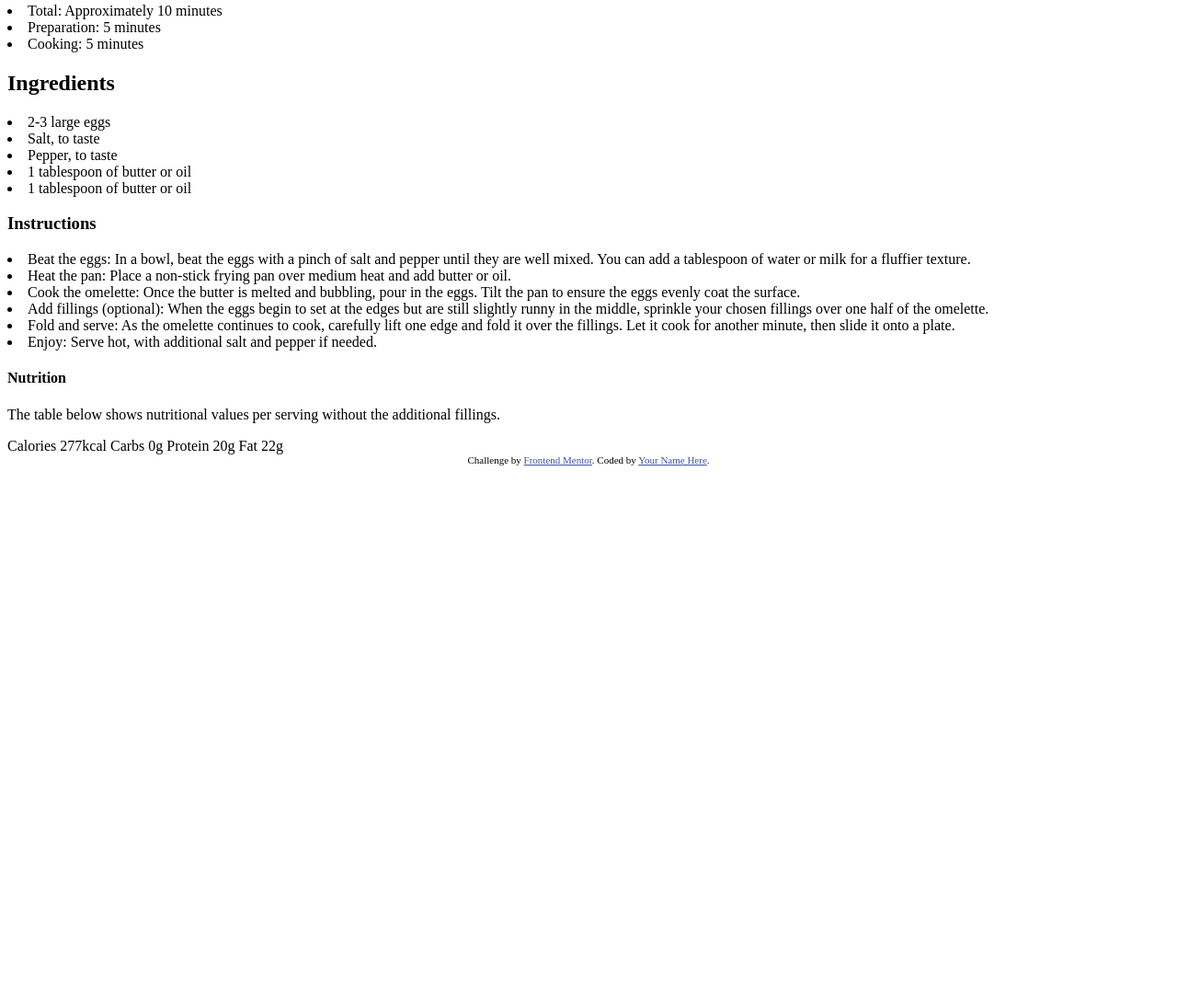
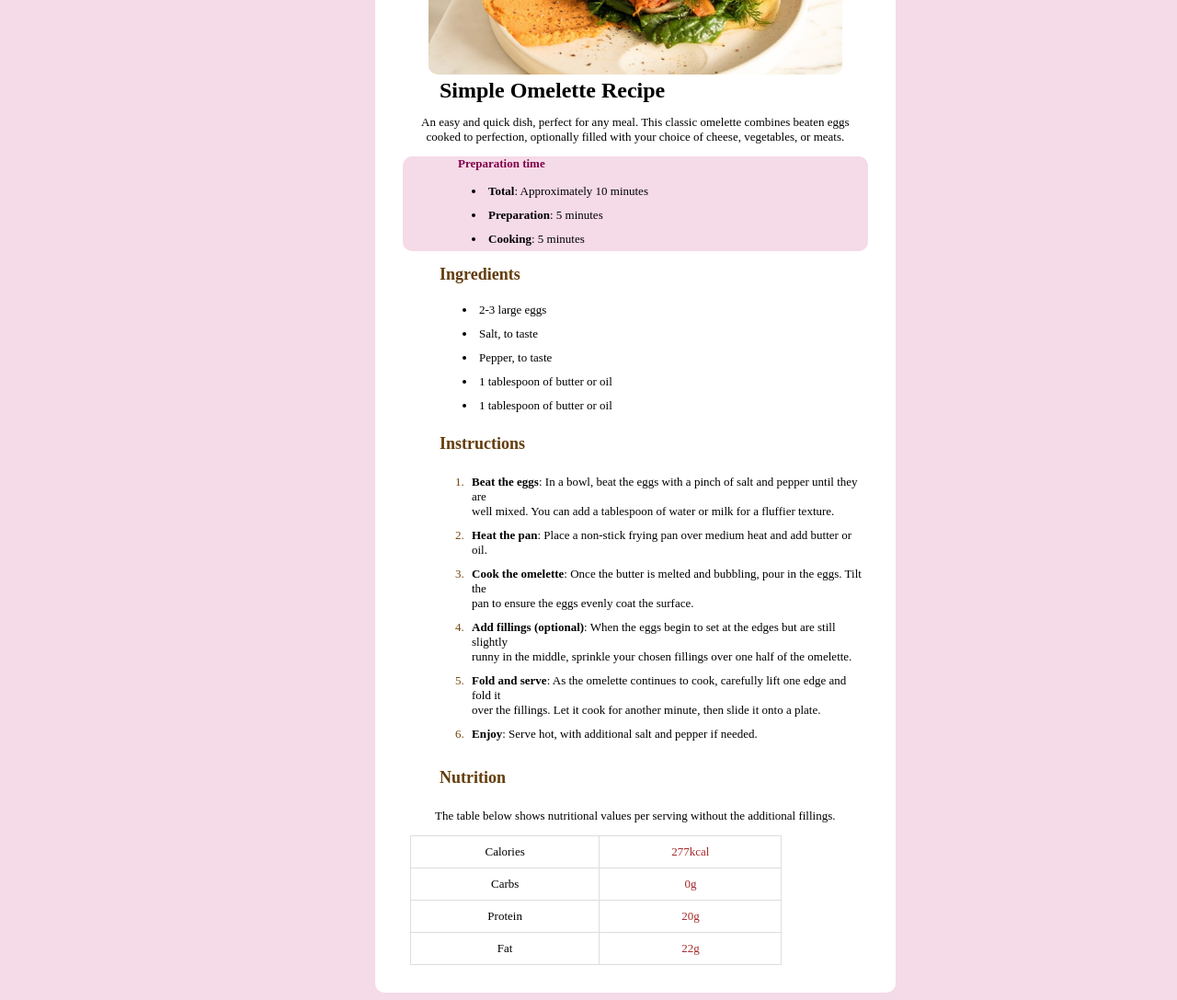
Before and after one commit to Janice-kiiru/Recipe-Page, a plain HTML site: page index.html in a window 1280 px wide. Shown: the part 137-1224 px from the top of the page at 92% size. Before the commit the page ends 800 px from the top, so only its background shows below. Drawn offline with Linux system fonts and the light colour scheme.

Commit message:
Initial changes

```diff
--- a/index.html
+++ b/index.html
@@ -15,18 +15,21 @@
   </style>
 </head>
 <body>
+  <div class="container">
+ <img src="assets/images/image-omelette.jpeg" alt="" width="450px" height="180px">
+  <header><b>Simple Omelette Recipe</b></header>
 
-  <header>Simple Omelette Recipe</header>
-
-  <p>An easy and quick dish, perfect for any meal. This classic omelette combines beaten eggs cooked
+  <p>An easy and quick dish, perfect for any meal. This classic omelette combines beaten  eggs <br>cooked
     to perfection, optionally filled with your choice of cheese, vegetables, or meats.</p>
-
+ <div class="preparation">
   <h1>Preparation time</h1>
 
-  <li>Total: Approximately 10 minutes</li>
- <li> Preparation: 5 minutes</li>
- <li> Cooking: 5 minutes
+  <li> <b>Total</b>: Approximately 10 minutes</li>
+ <li> <b>Preparation</b>: 5 minutes</li>
+ <li> <b>Cooking</b>: 5 minutes
 </li>
+ </div>
+
   <h2>Ingredients</h2>
 
   <li>2-3 large eggs</li>
@@ -36,35 +39,41 @@
   <li>1 tablespoon of butter or oil</li>
 
   <h3>Instructions</h3>
-  <li>Beat the eggs: In a bowl, beat the eggs with a pinch of salt and pepper until they are well mixed.
+  <ol><li> <b>Beat the eggs</b>: In a bowl, beat the eggs with a pinch of salt and pepper until they are <br> well mixed.
     You can add a tablespoon of water or milk for a fluffier texture.</li>
-  <li>Heat the pan: Place a non-stick frying pan over medium heat and add butter or oil.</li>
-  <li>Cook the omelette: Once the butter is melted and bubbling, pour in the eggs. Tilt the pan to ensure
+  <li><b>Heat the pan</b>: Place a non-stick frying pan over medium heat and add butter or oil.</li>
+  <li><b>Cook the omelette</b>: Once the butter is melted and bubbling, pour in the eggs. Tilt the <br> pan to ensure
     the eggs evenly coat the surface.</li>
-  <li>Add fillings (optional): When the eggs begin to set at the edges but are still slightly runny in the
+  <li><b>Add fillings (optional)</b>: When the eggs begin to set at the edges but are still slightly <br> runny in the
     middle, sprinkle your chosen fillings over one half of the omelette.</li>
-  <li>Fold and serve: As the omelette continues to cook, carefully lift one edge and fold it over the
+  <li><b>Fold and serve</b>: As the omelette continues to cook, carefully lift one edge and fold it <br> over the
     fillings. Let it cook for another minute, then slide it onto a plate.</li>
-  <li> Enjoy: Serve hot, with additional salt and pepper if needed.</li>
-
-  <h4>Nutrition</h4>
+  <li><b> Enjoy</b>: Serve hot, with additional salt and pepper if needed.</li>
+</ol>
+   <h4>Nutrition</h4>
 
   <p>The table below shows nutritional values per serving without the additional fillings.</p>
-     <span class="d1">Calories  277kcal</span>
+   <div class="table">
+    <table>
+      <tr>
+        <td>Calories</td>
+        <td>277kcal</td>
+      </tr>
+      <tr>
+        <td>Carbs</td>
+        <td>0g</td>
+      </tr>
+      <tr>
+        <td>Protein</td>
+        <td>20g</td>
+      </tr>
+      <tr>
+        <td>Fat</td>
+        <td>22g</td>
+      </tr>
+    </table>
 
 
-  Carbs
-  0g
-
-  Protein
-  20g
-
-  Fat
-  22g
-
-  <div class="attribution">
-    Challenge by <a href="https://www.frontendmentor.io?ref=challenge" target="_blank">Frontend Mentor</a>.
-    Coded by <a href="#">Your Name Here</a>.
-  </div>
+</div>
 </body>
 </html>
--- a/style.css
+++ b/style.css
@@ -0,0 +1,89 @@
+body{
+    background-color:rgb(245, 218, 231) ;
+}
+.container{
+    border: 0px solid;
+    text-align: center;
+    width: 40%;
+    margin-left: 400px;
+    align-items: center;
+    padding: 30px;
+    border-radius: 10px;
+    background-color: white;
+}
+.container img{
+    border-radius: 10px;
+}
+.preparation{
+    border: 0px solid ;
+    border-radius: 10px;
+    background-color: rgb(245, 218, 231);
+}
+.preparation li{
+    margin-left: 70px;
+}
+header{
+    text-align: left;
+    margin-left: 40px;
+    text-size-adjust: 40%;
+    font-size: x-large;
+}
+.container p {
+    font-size: small;
+
+}
+h1{
+    font-size: small;
+    text-align: left;
+    margin-left: 60px;
+    color: rgb(128, 0, 75) ;
+}
+li{
+    text-align: left;
+    margin-left: 60px;
+    font-size: small;
+    padding: 5px;
+}
+ol li{
+    margin-left: 30px;
+    padding: 5px;
+}
+ol li::marker{
+    color: rgb(116, 72, 16);
+}
+h2{
+    font-size: large;
+    text-align: left;
+    margin-left:40px ;
+    color: rgb(99, 61, 12);
+}
+h3{
+    font-size: large;
+    text-align: left;
+    margin-left: 40px;
+    color: rgb(99, 61, 12);
+}
+h4{
+   text-align: left;
+   margin-left: 40px;
+   font-size: large;
+   color: rgb(99, 61, 12);
+}
+table {
+    width: 80%;
+    border-collapse: collapse;
+    margin-left: 8px;
+    font-size: small;
+  }
+
+  td {
+    padding: 9px;
+    border: 1px solid #ddd;
+  }
+
+  td:first-child {
+    font-weight: lighter;
+  }
+  td:nth-last-child(1){
+    color: brown;
+  }
```
